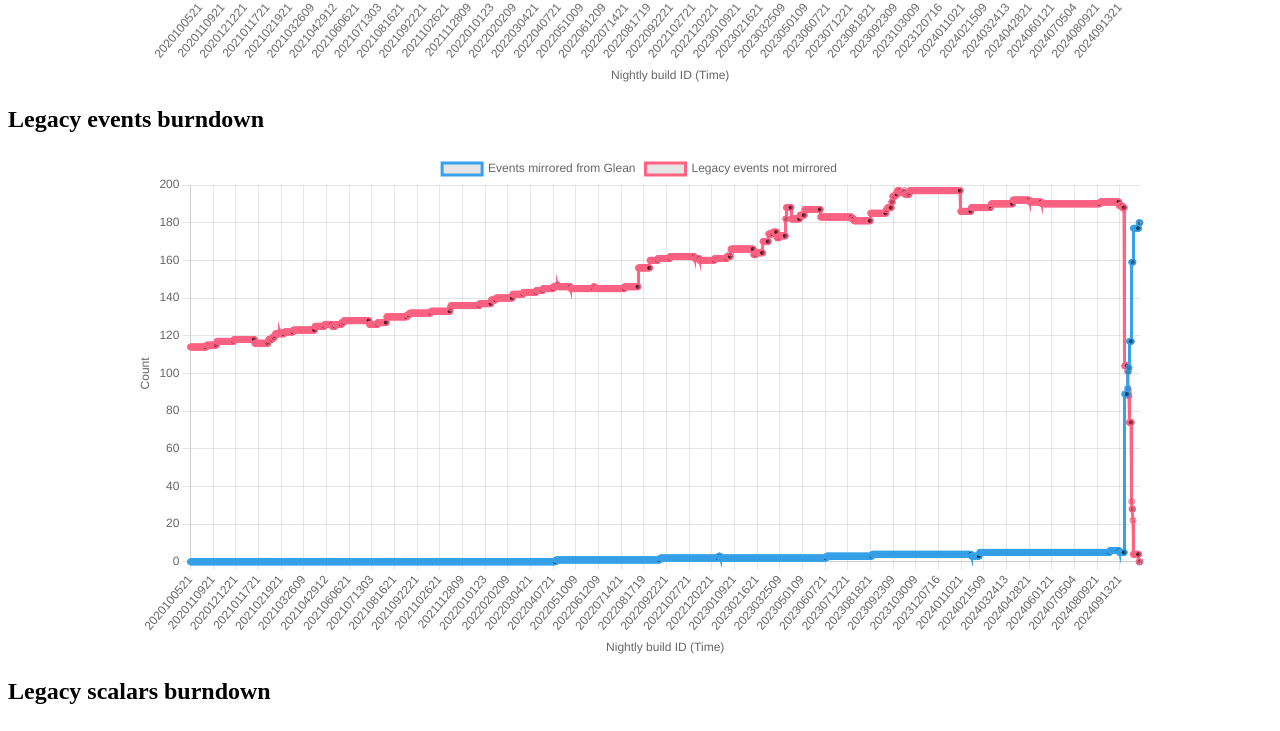
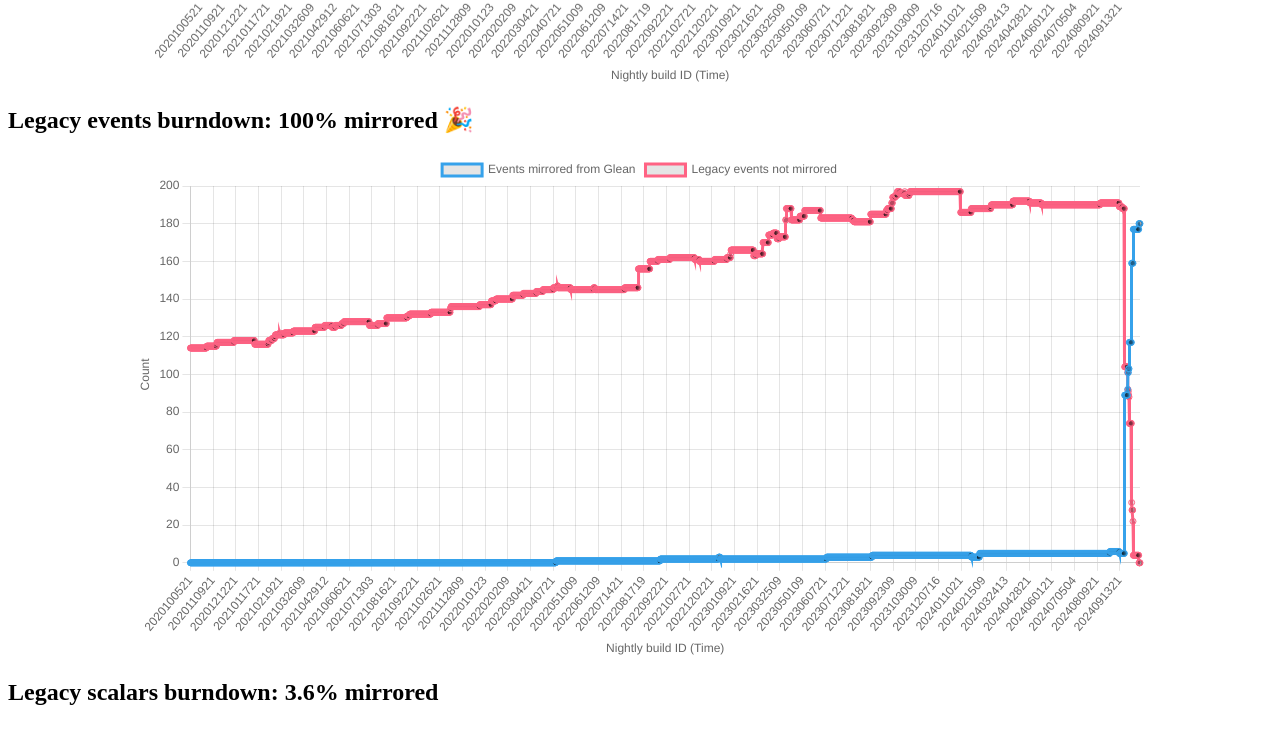
Before and after one commit to fqueze/arewegleanyet, a website: page index.html in a window 1280 px wide. Shown: the part 1119-1850 px from the top of the page. Drawn offline with nearby package versions, Linux system fonts and the light colour scheme.

Commit message:
Add the mirroring percentage before the events, scalars and histograms charts.

```diff
--- a/index.html
+++ b/index.html
@@ -99,7 +99,7 @@
           return logs[tooltipItems[0].dataIndex];
         };
 
-        function displayChart(id, datasets) {
+        function displayChart(id, datasets, label) {
           let y = id.startsWith("percent") ? { stacked: true, beginAtZero: true, max: 100 }
               : { beginAtZero: true, title: { display: true, text: "Count" }};
           new Chart(document.getElementById(id).getContext("2d"), {
@@ -117,6 +117,18 @@
               }
             }
           });
+          if (label) {
+            let withMirror = datasets[0].data.at(-1);
+            let withoutMirror = datasets[1].data.at(-1);
+            let percent = withMirror / (withMirror + withoutMirror) * 100;
+            let text = "";
+            if (percent < 100) {
+              text = `: ${percent.toFixed(1)}% mirrored`;
+            } else {
+              text = ": 100% mirrored 🎉";
+            }
+            document.getElementById(label).textContent += text;
+          }
         }
 
         let dataset = (data, label, color) => ({label, data, borderColor: CHART_COLORS[color]});
@@ -133,15 +145,15 @@
         displayChart("eventsChart", [
           dataset(eventsWithMirror, "Events mirrored from Glean", "blue"),
           dataset(eventsWithoutMirror, "Legacy events not mirrored", "red"),
-        ]);
+        ], "events");
         displayChart("scalarsChart", [
           dataset(scalarsWithMirror, "Scalars mirrored from Glean", "blue"),
           dataset(scalarsWithoutMirror, "Legacy scalars not mirrored", "red"),
-        ]);
+        ], "scalars");
         displayChart("histogramsChart", [
           dataset(histogramsWithMirror, "Histograms mirrored from Glean", "blue"),
           dataset(histogramsWithoutMirror, "Legacy histograms not mirrored", "red"),
-        ]);
+        ], "histograms");
       });
     </script>
 
```
